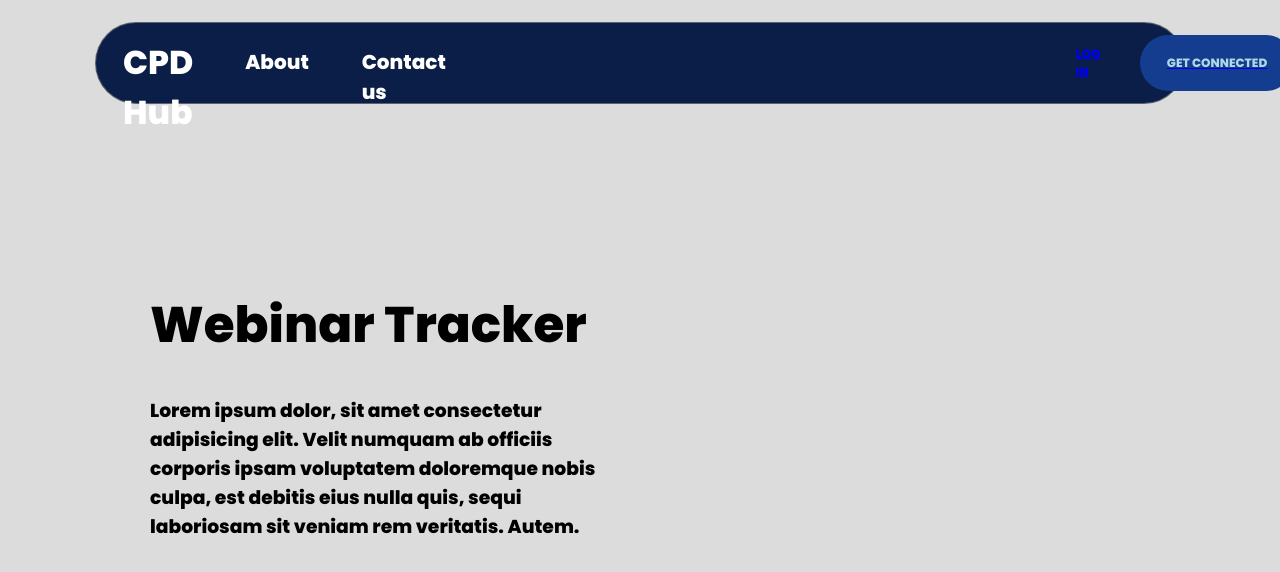
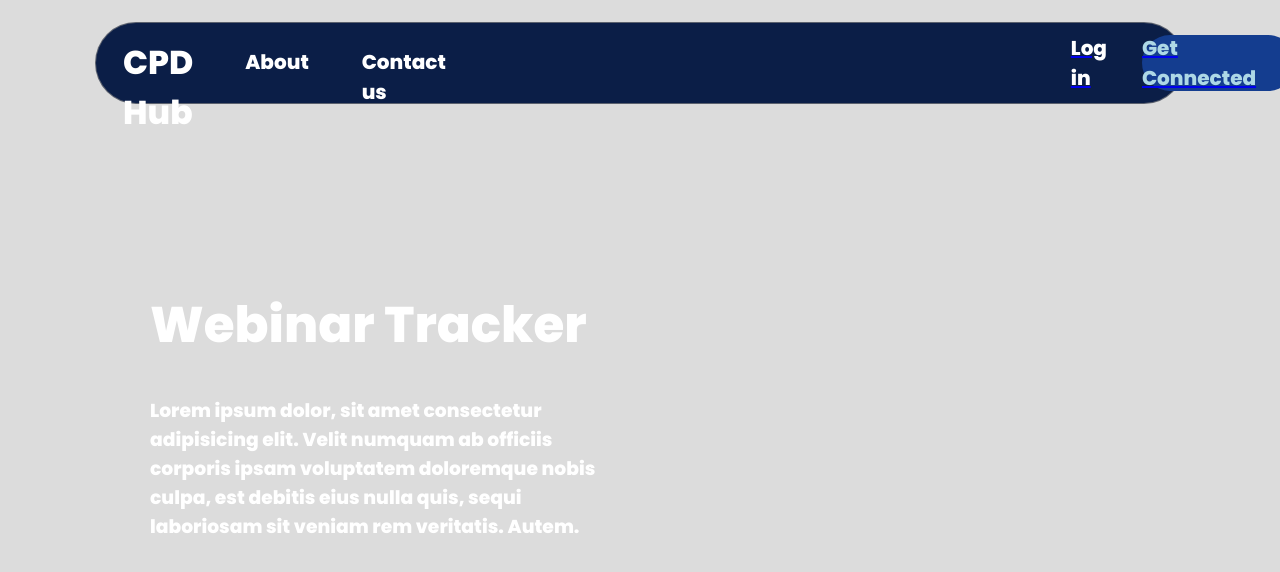
Before and after one commit to Andrew-Lee-A/CPD_HUB, a React (Create React App) app in the folder frontend/: page / in a window 1280 px wide. Shown: the top 572 px of the page. Built offline with nearby package versions, Linux system fonts and the light colour scheme.

Commit message:
css styling

```diff
--- a/frontend/src/pages/LandingPage/Home.Js
+++ b/frontend/src/pages/LandingPage/Home.Js
@@ -6,7 +6,7 @@ import React from 'react'
 export default function Home() {
   return (
     <>
-      <div className="homeContainer">
+      <div className="landingPageHomeContainer">
 
         {/* Navigation bar component */}
         <div className="navbarContainer">
--- a/frontend/src/pages/LandingPage/Home.scss
+++ b/frontend/src/pages/LandingPage/Home.scss
@@ -3,10 +3,11 @@
 //     margin: 0;
 // }
 
-.homeContainer {
+.landingPageHomeContainer {
     width: 100vw;
     height: 100vh;
     background-color: #80808030;
+    color: #FFF;
 
     .navbarContainer {
         display: flex;
@@ -75,7 +76,7 @@
                 justify-content: center;
 
                 .login {
-
+                    color: #fff;
                     &:hover {
                         cursor: pointer;
                         border-bottom: 1px solid #FFF;
--- a/frontend/src/pages/LoginAndSignup.scss
+++ b/frontend/src/pages/LoginAndSignup.scss
@@ -10,7 +10,7 @@ form.signup, form.login {
     border-radius: 25px;
 
     border: 1px solid #1D3557;
-  }
+
 
   /* new workout form */
   label, input {
@@ -89,4 +89,6 @@ form.signup, form.login {
     margin-bottom: 20px;
   }
 
+}
+
   /* ========================================================================= */
```
